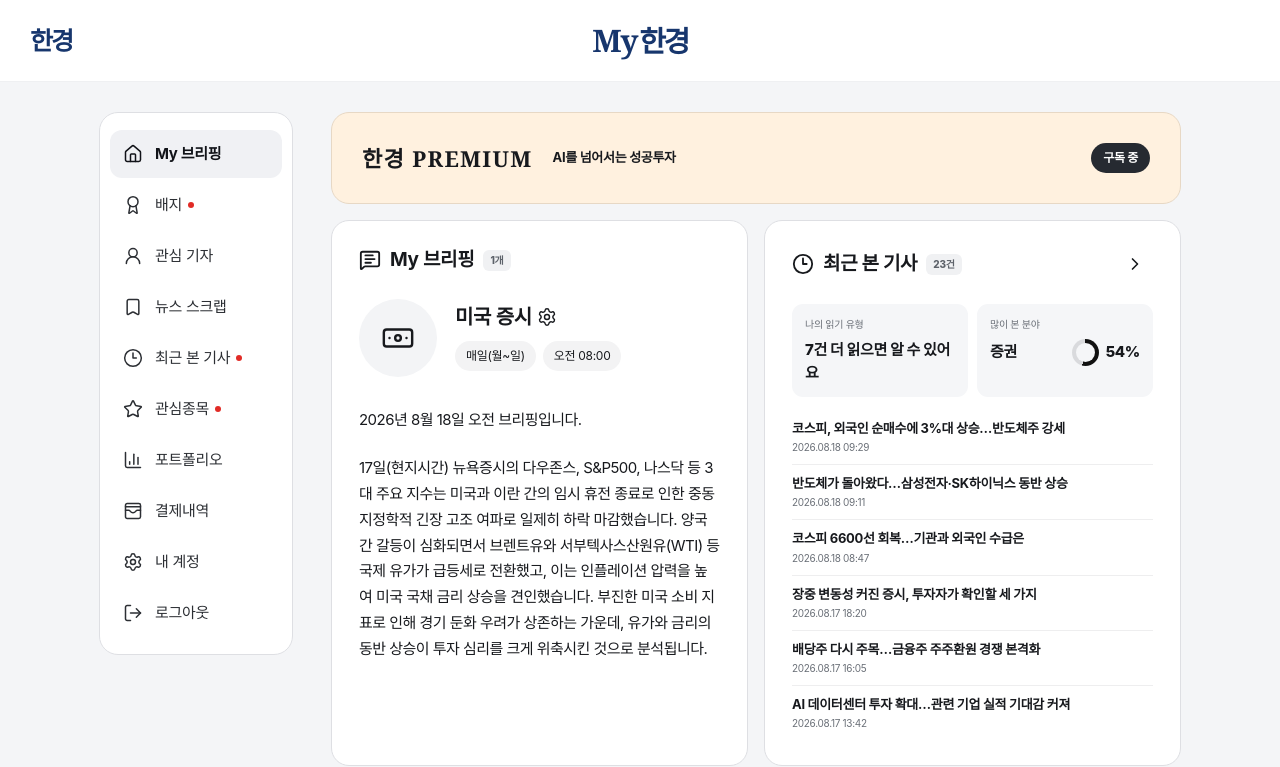
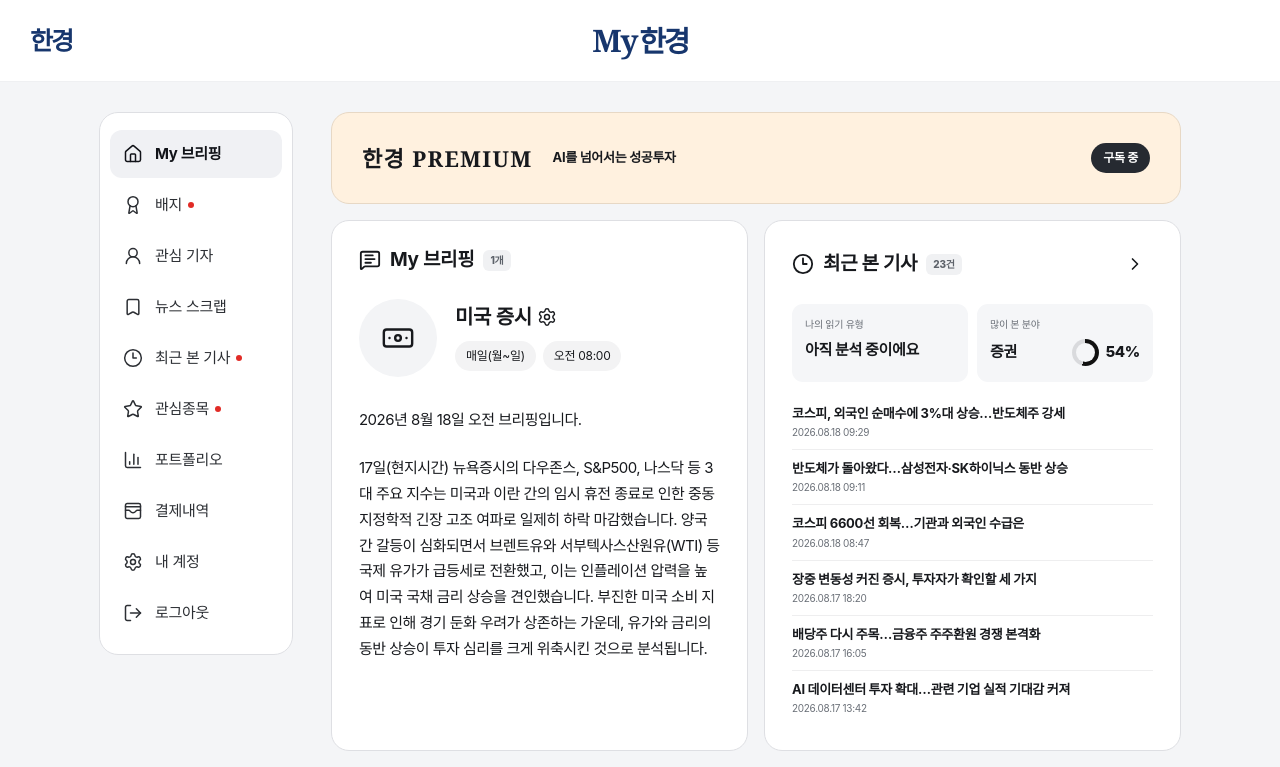
Before and after one commit to hktouchkim/myhankyung, a Next.js app: page / in a window 1280 px wide. Shown: the top 767 px of the page. Built offline with nearby package versions, Linux system fonts and the light colour scheme.

Commit message:
Refine pending reading analysis copy

```diff
--- a/app/page.tsx
+++ b/app/page.tsx
@@ -1862,7 +1862,7 @@ function Dashboard({
               <dd>
                 {DASHBOARD_RECENT_SUMMARY.count >= DASHBOARD_RECENT_SUMMARY.analysisThreshold
                   ? DASHBOARD_RECENT_SUMMARY.readingType
-                  : `${DASHBOARD_RECENT_SUMMARY.analysisThreshold - DASHBOARD_RECENT_SUMMARY.count}건 더 읽으면 알 수 있어요`}
+                  : "아직 분석 중이에요"}
               </dd>
             </div>
             <div>
```
Also changed, not shown: 1 other file (tests, documents, lock files or other folders).
